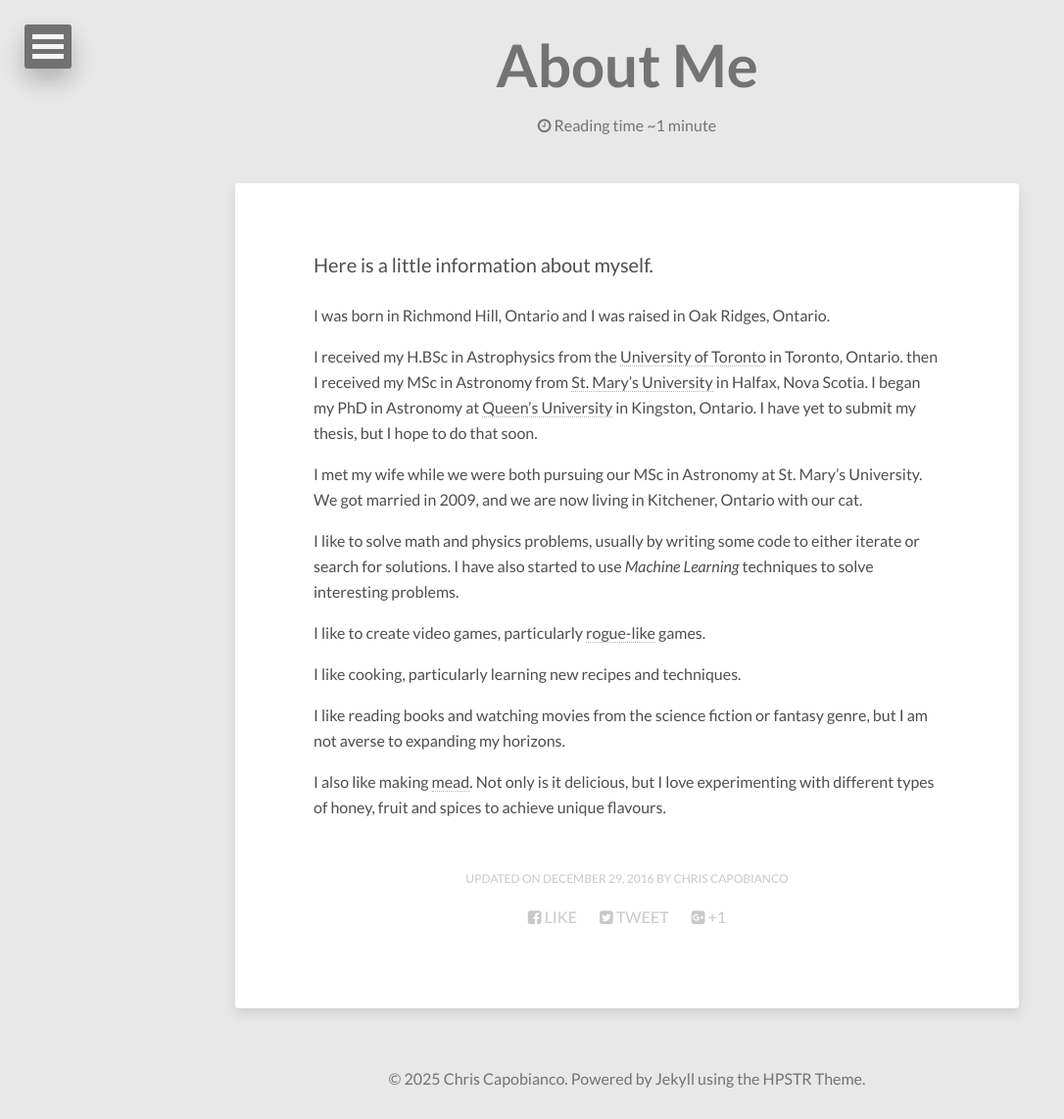
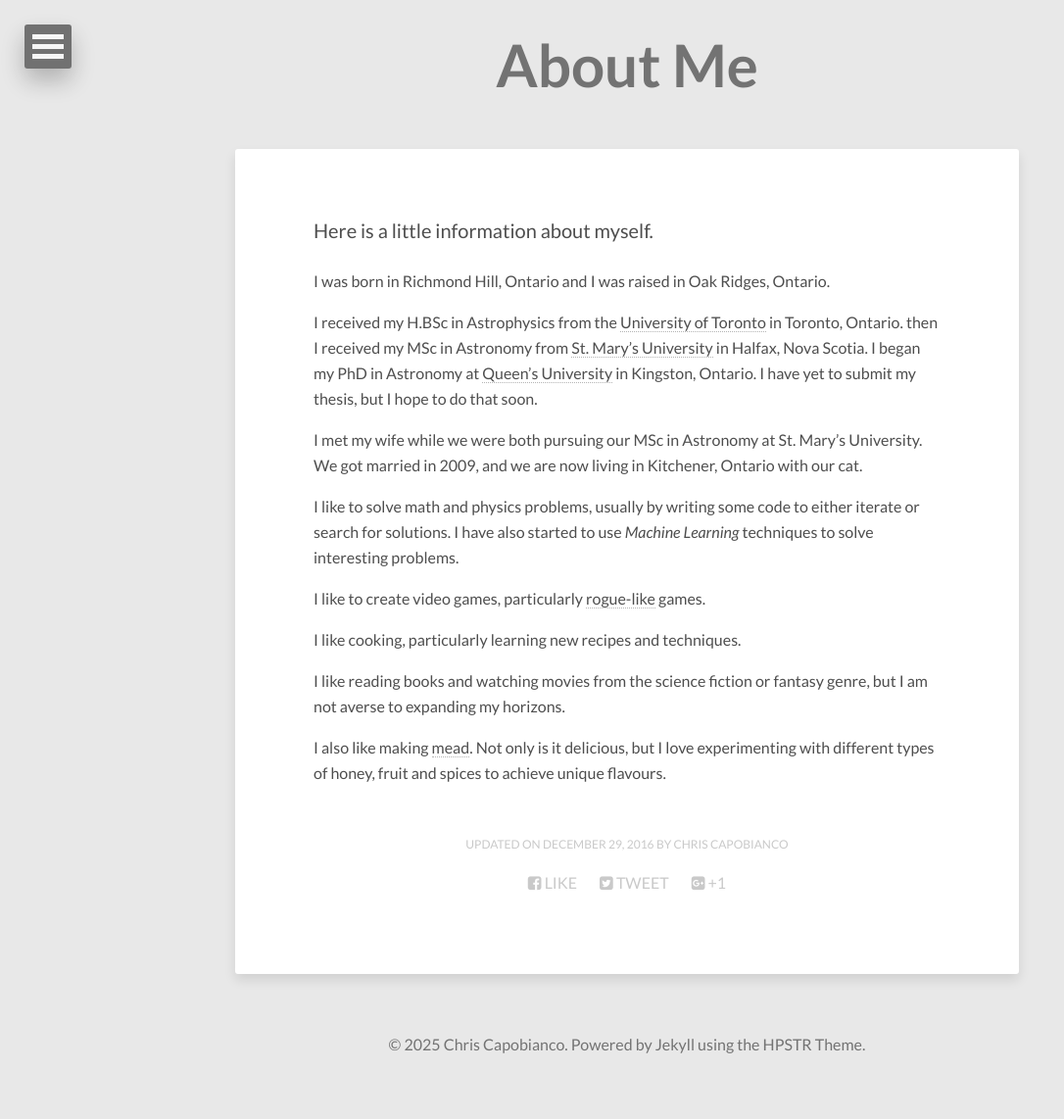
Before and after one commit to ccapo/infinitedimensionalspace.github.io, a Jekyll site: the page built from about/index.md, in a window 1280 px wide. Shown: the whole page at 98% size, without its empty margins (0-1086 px from the left). Built offline with Jekyll 4.4.1, drawn with Linux system fonts in a browser that asks for light colours; nearby versions of some CDN libraries; after the commit the page ends 1107 px from its top, so only the background shows below that; some of the changed lines change nothing that is shown.

Commit message:
Update _config.yml

```diff
--- a/_config.yml
+++ b/_config.yml
@@ -1,11 +1,11 @@
 title:            Infinite Dimensional Space
 description:      musings of a meandering mind
 # disqus_shortname: infinitedimensionalspace
-reading_time:     true
-words_per_minute: 200
+# reading_time:     true
+# words_per_minute: 200
 # Your site's domain goes here (eg: https://mmistakes.github.io, http://yourdomain.com, etc)
 # When testing locally leave blank or use http://localhost:4000
-url: https://ccapo.github.io
+# url: https://ccapo.github.io
 
 remote_theme: pages-themes/hacker@v0.2.0
 plugins:
```
